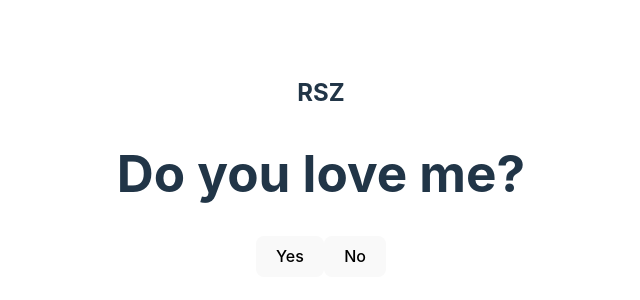
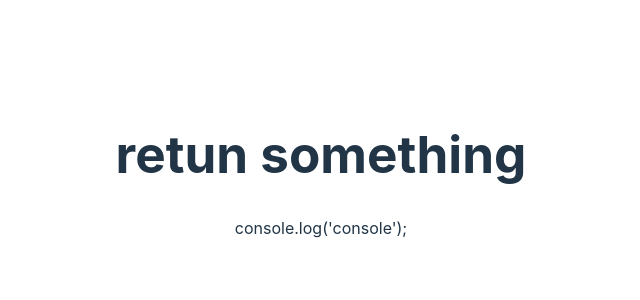
Before and after one commit to mzajbe/my-react-learnings, a React (Vite) app: page / in a window 1280 px wide. Shown: the part 234-534 px from the top of the page, without its empty margins (319-959 px from the left). Built offline with nearby package versions, Linux system fonts and the light colour scheme.

Commit message:
changes from laptop

```diff
--- a/src/App.jsx
+++ b/src/App.jsx
@@ -1,7 +1,6 @@
 
 import './App.css'
-// import ProposalComponent from './components/Demo'
-import Index from './components/DemoLovable'
+
 
 
 
@@ -9,9 +8,9 @@
 
   return (
     <>
+    <h1> retun something</h1>
+    console.log('console');
 
-    {/* <ProposalComponent></ProposalComponent> */}
-    <Index></Index>
     </>
   )
 }
--- a/src/main.jsx
+++ b/src/main.jsx
@@ -1,4 +1,4 @@
-import { StrictMode } from 'react'
+import React,{ StrictMode } from 'react'
 import { createRoot } from 'react-dom/client'
 import './index.css'
 import "tailwindcss";
```
